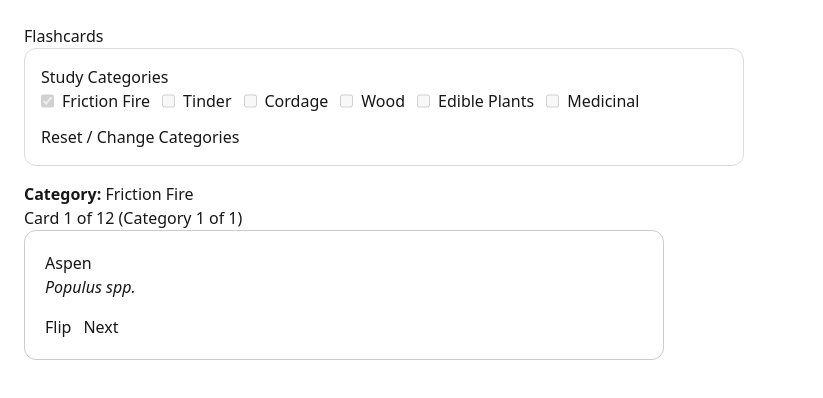
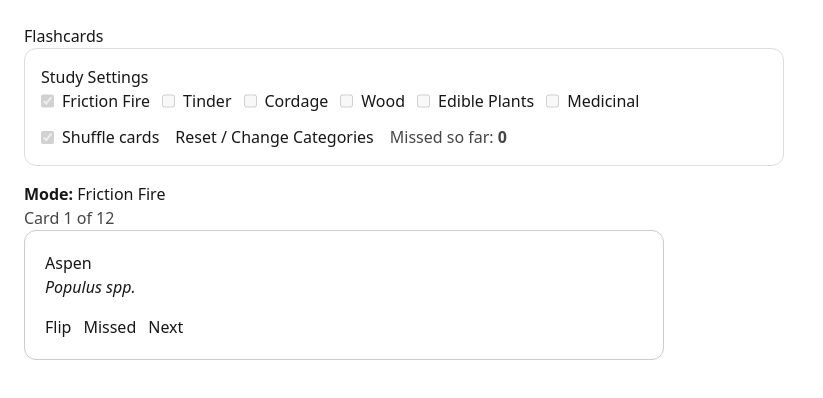
Before and after one commit to migizioutdoors-cyber/survival-plant-flashcards, a Next.js app: page /flashcards in a window 1280 px wide. Both pictures are taken after a click on the button "Start Session". Shown: the top 398 px of the page, without its empty margins (0-823 px from the left). Built offline with nearby package versions, Linux system fonts and the light colour scheme.

Commit message:
Add shuffle and missed-card review mode

```diff
--- a/app/flashcards/page.tsx
+++ b/app/flashcards/page.tsx
@@ -41,6 +41,15 @@ function matchesCategory(p: Plant, cat: Category) {
   }
 }
 
+function shuffleArray<T>(arr: T[]) {
+  const a = [...arr];
+  for (let i = a.length - 1; i > 0; i--) {
+    const j = Math.floor(Math.random() * (i + 1));
+    [a[i], a[j]] = [a[j], a[i]];
+  }
+  return a;
+}
+
 export default function FlashcardsPage() {
   const allPlants = useMemo(() => plants as Plant[], []);
 
@@ -53,11 +62,19 @@ export default function FlashcardsPage() {
     medicinal: false,
   });
 
+  const [shuffleOn, setShuffleOn] = useState(true);
+
   const [sessionStarted, setSessionStarted] = useState(false);
   const [sessionComplete, setSessionComplete] = useState(false);
 
   const [categoryIndex, setCategoryIndex] = useState(0);
-  const [cardIndex, setCardIndex] = useState(0);
+
+  // Deck is a list of plants; we move through it by index.
+  const [deckIndex, setDeckIndex] = useState(0);
+
+  // Missed pile (plants the user marked as missed).
+  const [missed, setMissed] = useState<Plant[]>([]);
+
   const [isFlipped, setIsFlipped] = useState(false);
 
   const selectedOrder = useMemo(() => {
@@ -66,30 +83,30 @@ export default function FlashcardsPage() {
       .map(([k]) => k);
   }, [selected]);
 
-  // Build per-category decks so we can (a) compute total cards and (b) skip empty categories.
-  const decksByCategory = useMemo(() => {
-    const map: Partial<Record<Category, Plant[]>> = {};
-    for (const cat of selectedOrder) {
-      map[cat] = allPlants.filter((p) => matchesCategory(p, cat));
-    }
-    return map;
+  const deckForCategory = useMemo(() => {
+    if (selectedOrder.length === 0) return [];
+    const cat = selectedOrder[categoryIndex];
+    if (!cat) return [];
+    const d = allPlants.filter((p) => matchesCategory(p, cat));
+    return shuffleOn ? shuffleArray(d) : d;
+  }, [allPlants, selectedOrder, categoryIndex, shuffleOn]);
+
+  const totalCardsAllSelected = useMemo(() => {
+    return selectedOrder.reduce((sum, cat) => {
+      return sum + allPlants.filter((p) => matchesCategory(p, cat)).length;
+    }, 0);
   }, [allPlants, selectedOrder]);
 
-  const totalCards = useMemo(() => {
-    return selectedOrder.reduce((sum, cat) => {
-      return sum + (decksByCategory[cat]?.length ?? 0);
-    }, 0);
-  }, [selectedOrder, decksByCategory]);
-
   const activeCategory = selectedOrder[categoryIndex];
-  const deck = (activeCategory ? decksByCategory[activeCategory] : []) ?? [];
-  const current = deck[cardIndex];
+  const deck = deckForCategory;
+  const current = deck[deckIndex];
 
   function resetSession() {
     setSessionStarted(false);
     setSessionComplete(false);
     setCategoryIndex(0);
-    setCardIndex(0);
+    setDeckIndex(0);
+    setMissed([]);
     setIsFlipped(false);
   }
 
@@ -98,90 +115,85 @@ export default function FlashcardsPage() {
   }
 
   function startSession() {
-    // Guard: don’t start if no cards at all
-    if (selectedOrder.length === 0 || totalCards === 0) return;
+    if (selectedOrder.length === 0 || totalCardsAllSelected === 0) return;
 
+    setSessionStarted(true);
     setSessionComplete(false);
-    setSessionStarted(true);
     setCategoryIndex(0);
-    setCardIndex(0);
+    setDeckIndex(0);
+    setMissed([]);
     setIsFlipped(false);
   }
 
-  // Skip forward to the next non-empty category deck; if none exist, end the session.
-  function advanceToNextNonEmptyCategory(fromCategoryIndex: number) {
-    for (let i = fromCategoryIndex; i < selectedOrder.length; i++) {
+  function nextCategoryOrFinish() {
+    const nextCat = categoryIndex + 1;
+
+    // Move to next category if there is one (skip empties by looping)
+    for (let i = nextCat; i < selectedOrder.length; i++) {
       const cat = selectedOrder[i];
-      const d = decksByCategory[cat] ?? [];
+      const d = allPlants.filter((p) => matchesCategory(p, cat));
       if (d.length > 0) {
         setCategoryIndex(i);
-        setCardIndex(0);
+        setDeckIndex(0);
         setIsFlipped(false);
         return;
       }
     }
 
-    // No non-empty categories left
+    // No categories left — if missed exists, run missed round; otherwise complete.
+    if (missed.length > 0) {
+      // Start missed round as a "virtual category"
+      setCategoryIndex(selectedOrder.length); // sentinel index
+      setDeckIndex(0);
+      setIsFlipped(false);
+      return;
+    }
+
     setSessionStarted(false);
     setSessionComplete(true);
     setIsFlipped(false);
   }
 
+  const inMissedRound = sessionStarted && categoryIndex === selectedOrder.length;
+  const missedDeck = shuffleOn ? shuffleArray(missed) : missed;
+  const activeDeck = inMissedRound ? missedDeck : deck;
+  const activeCurrent = activeDeck[deckIndex];
+
+  function markMissed() {
+    if (!activeCurrent) return;
+
+    setMissed((prev) => {
+      // Avoid duplicates
+      if (prev.some((p) => p.common_name === activeCurrent.common_name)) return prev;
+      return [...prev, activeCurrent];
+    });
+
+    nextCard();
+  }
+
   function nextCard() {
     setIsFlipped(false);
 
-    // If active category has no deck (or became empty), skip it.
-    if (!activeCategory || deck.length === 0) {
-      advanceToNextNonEmptyCategory(categoryIndex + 1);
+    if (!activeDeck || activeDeck.length === 0) {
+      nextCategoryOrFinish();
       return;
     }
 
-    // Move within deck
-    if (cardIndex + 1 < deck.length) {
-      setCardIndex((i) => i + 1);
+    if (deckIndex + 1 < activeDeck.length) {
+      setDeckIndex((i) => i + 1);
       return;
     }
 
-    // End of this deck → advance to next category (skipping empties)
-    advanceToNextNonEmptyCategory(categoryIndex + 1);
-  }
+    // End of this deck
+    if (inMissedRound) {
+      // Finished missed round — complete session
+      setSessionStarted(false);
+      setSessionComplete(true);
+      setIsFlipped(false);
+      return;
+    }
 
-  // If nothing selected at all, show selector
-  if (selectedOrder.length === 0) {
-    return (
-      <main style={{ padding: 24, fontFamily: "system-ui, sans-serif" }}>
-        <h1>Flashcards</h1>
-
-        <section
-          style={{
-            border: "1px solid #ddd",
-            borderRadius: 12,
-            padding: 16,
-            maxWidth: 720,
-            marginBottom: 16,
-          }}
-        >
-          <h2>Study Categories</h2>
-
-          <div style={{ display: "flex", flexWrap: "wrap", gap: 12 }}>
-            {(Object.keys(CATEGORY_LABELS) as Category[]).map((cat) => (
-              <label key={cat} style={{ display: "flex", gap: 8 }}>
-                <input
-                  type="checkbox"
-                  checked={selected[cat]}
-                  onChange={() => toggleCategory(cat)}
-                />
-                {CATEGORY_LABELS[cat]}
-              </label>
-            ))}
-          </div>
-
-          <p style={{ marginTop: 12, opacity: 0.8 }}>
-            Select at least one category.
-          </p>
-        </section>
-      </main>
-    );
+    nextCategoryOrFinish();
   }
 
   if (sessionComplete) {
@@ -195,7 +207,11 @@ export default function FlashcardsPage() {
         </p>
 
         <p>
-          <strong>Total Cards Reviewed:</strong> {totalCards}
+          <strong>Total Cards Available:</strong> {totalCardsAllSelected}
+        </p>
+
+        <p>
+          <strong>Missed Cards:</strong> {missed.length}
         </p>
 
         <div style={{ display: "flex", gap: 12, marginTop: 24 }}>
@@ -216,11 +232,11 @@ export default function FlashcardsPage() {
           border: "1px solid #ddd",
           borderRadius: 12,
           padding: 16,
-          maxWidth: 720,
+          maxWidth: 760,
           marginBottom: 16,
         }}
       >
-        <h2>Study Categories</h2>
+        <h2>Study Settings</h2>
 
         <div style={{ display: "flex", flexWrap: "wrap", gap: 12 }}>
           {(Object.keys(CATEGORY_LABELS) as Category[]).map((cat) => (
@@ -236,49 +252,47 @@ export default function FlashcardsPage() {
           ))}
         </div>
 
-        {!sessionStarted && (
-          <div style={{ marginTop: 12, display: "flex", gap: 12 }}>
-            <button
-              onClick={startSession}
-              disabled={totalCards === 0}
-              title={
-                totalCards === 0
-                  ? "No plants match the selected categories yet."
-                  : ""
-              }
-            >
-              Start Session
-            </button>
-            <p style={{ margin: 0, opacity: 0.8 }}>
-              Total cards available: <strong>{totalCards}</strong>
-            </p>
-          </div>
-        )}
+        <div style={{ display: "flex", gap: 16, marginTop: 12, alignItems: "center" }}>
+          <label style={{ display: "flex", gap: 8, alignItems: "center" }}>
+            <input
+              type="checkbox"
+              checked={shuffleOn}
+              onChange={() => setShuffleOn((v) => !v)}
+              disabled={sessionStarted}
+            />
+            Shuffle cards
+          </label>
 
-        {sessionStarted && (
-          <div style={{ marginTop: 12 }}>
-            <button onClick={resetSession}>Reset / Change Categories</button>
-          </div>
-        )}
+          {!sessionStarted ? (
+            <>
+              <button onClick={startSession} disabled={totalCardsAllSelected === 0}>
+                Start Session
+              </button>
+              <span style={{ opacity: 0.8 }}>
+                Total cards available: <strong>{totalCardsAllSelected}</strong>
+              </span>
+            </>
+          ) : (
+            <>
+              <button onClick={resetSession}>Reset / Change Categories</button>
+              <span style={{ opacity: 0.8 }}>
+                Missed so far: <strong>{missed.length}</strong>
+              </span>
+            </>
+          )}
+        </div>
       </section>
 
       {sessionStarted ? (
         <>
           <p>
-            <strong>Category:</strong>{" "}
-            {activeCategory ? CATEGORY_LABELS[activeCategory] : "—"}
+            <strong>Mode:</strong>{" "}
+            {inMissedRound ? "Missed Review" : CATEGORY_LABELS[activeCategory]}
           </p>
 
-          {deck.length > 0 ? (
-            <p>
-              Card {cardIndex + 1} of {deck.length} (Category{" "}
-              {categoryIndex + 1} of {selectedOrder.length})
-            </p>
-          ) : (
-            <p style={{ opacity: 0.8 }}>
-              No cards in this category. Click Next to skip.
-            </p>
-          )}
+          <p style={{ opacity: 0.8 }}>
+            Card {deckIndex + 1} of {activeDeck.length}
+          </p>
 
           <div
             style={{
@@ -288,44 +302,67 @@ export default function FlashcardsPage() {
               maxWidth: 640,
             }}
           >
-            {!current ? (
+            {!activeCurrent ? (
               <p style={{ margin: 0 }}>No card loaded.</p>
             ) : !isFlipped ? (
               <>
-                <h2 style={{ marginTop: 0 }}>{current.common_name}</h2>
-                <p style={{ fontStyle: "italic" }}>{current.scientific_name}</p>
+                <h2 style={{ marginTop: 0 }}>{activeCurrent.common_name}</h2>
+                <p style={{ fontStyle: "italic" }}>{activeCurrent.scientific_name}</p>
               </>
             ) : (
               <>
                 <p>
-                  <strong>Uses:</strong> {current.uses.join(", ")}
+                  <strong>Uses:</strong>{" "}
+                  {activeCurrent.uses && activeCurrent.uses.length > 0
+                    ? activeCurrent.uses.join(", ")
+                    : "—"}
                 </p>
+
                 <p>
-                  <strong>Friction Fire:</strong>{" "}
-                  {current.friction_fire?.spindle ? "Spindle " : ""}
-                  {current.friction_fire?.hearth ? "Hearth Board" : ""}
-                  {!current.friction_fire?.spindle &&
-                  !current.friction_fire?.hearth
-                    ? "N/A"
-                    : ""}
+                  <strong>Edible Parts:</strong>{" "}
+                  {activeCurrent.edibility?.edible_parts?.length
+                    ? activeCurrent.edibility.edible_parts.join(", ")
+                    : "—"}
+                </p>
+
+                <p>
+                  <strong>Medicinal Uses:</strong>{" "}
+                  {activeCurrent.medicinal?.uses?.length
+                    ? activeCurrent.medicinal.uses.join(", ")
+                    : "—"}
+                </p>
+
+                <p>
+                  <strong>Cautions:</strong>{" "}
+                  {activeCurrent.edibility?.cautions
+                    ? activeCurrent.edibility.cautions
+                    : "—"}
                 </p>
               </>
             )}
 
             <div style={{ display: "flex", gap: 12, marginTop: 16 }}>
-              <button
-                onClick={() => setIsFlipped((f) => !f)}
-                disabled={!current}
-              >
+              <button onClick={() => setIsFlipped((f) => !f)} disabled={!activeCurrent}>
                 {isFlipped ? "Show Front" : "Flip"}
               </button>
+
+              <button onClick={markMissed} disabled={!activeCurrent}>
+                Missed
+              </button>
+
               <button onClick={nextCard}>Next</button>
             </div>
+
+            {!inMissedRound && missed.length > 0 && (
+              <p style={{ marginTop: 12, opacity: 0.8 }}>
+                Missed cards will be reviewed after all selected categories finish.
+              </p>
+            )}
           </div>
         </>
       ) : (
         <p style={{ opacity: 0.8 }}>
-          Select categories, then click <strong>Start Session</strong>.
+          Select categories and settings, then click <strong>Start Session</strong>.
         </p>
       )}
     </main>
```
